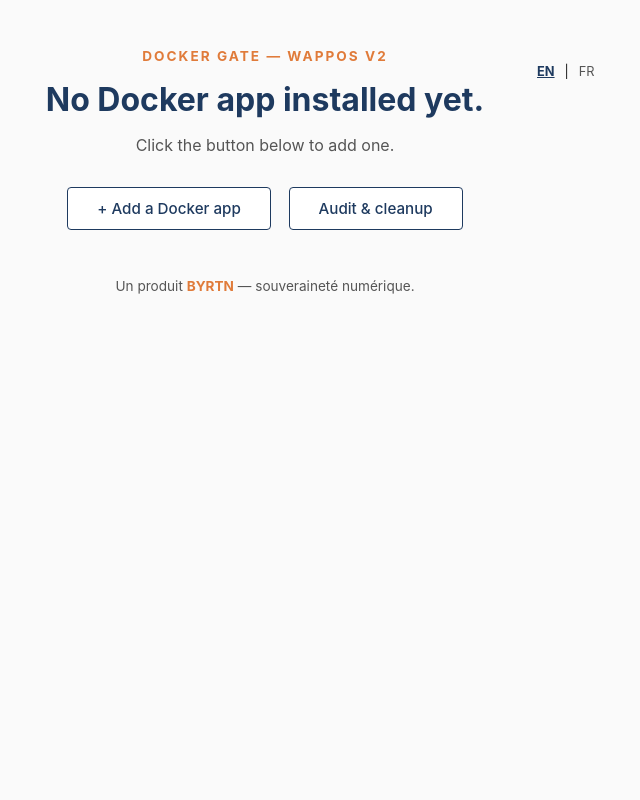
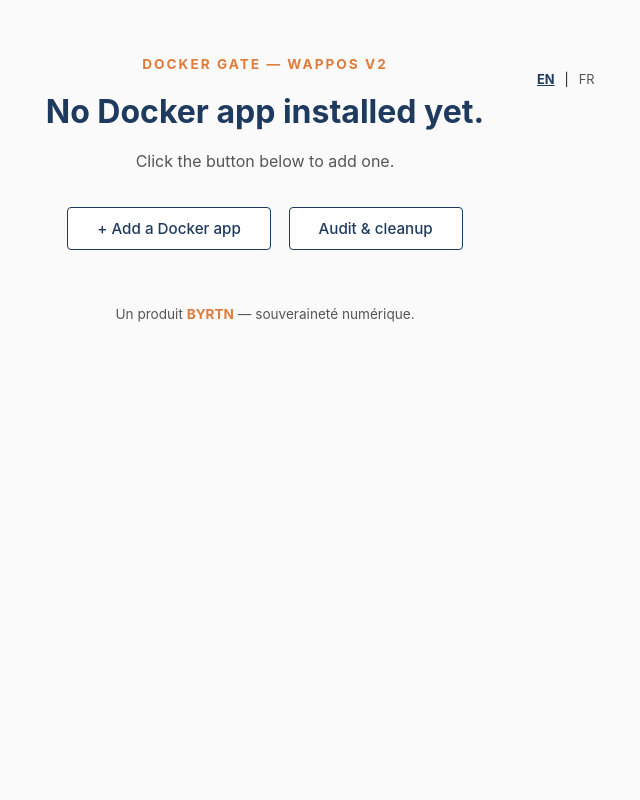
Before and after one commit to byrtn/docker_gate_ynh, a Flask app: page / in a window 1280 px wide. Shown: the whole page, without its empty margins (375-1015 px from the left). Run offline with Flask 3, Linux system fonts and the light colour scheme.

Commit message:
style(docker-gate): chantier 2 - aeration interface + robustesse mobile
Augmente legerement paddings/marges (body, cartes, champs, blocs mode,
footer) pour une interface plus aeree, sans changer structure ni contenu.
Ajoute une media query <480px pour redonner un peu de largeur utile aux
formulaires sur petit ecran. Verifie via rendu Jinja2 reel a 375px et
320px (cas domaine long + sous-domaine + config avancee) : aucun
debordement horizontal avant ni apres ce changement.

```diff
--- a/sources/templates/base.html
+++ b/sources/templates/base.html
@@ -24,7 +24,7 @@
     color: var(--color-text);
     font-family: 'Montserrat', -apple-system, 'Segoe UI', sans-serif;
     min-height: 100vh;
-    padding: 3rem 1.5rem 5rem;
+    padding: 3.5rem 1.5rem 5rem;
   }
   .wrap { max-width: 720px; margin: 0 auto; position: relative; }
   .eyebrow {
@@ -33,11 +33,11 @@
     letter-spacing: 0.15em;
     font-size: 0.85rem;
     text-transform: uppercase;
-    margin-bottom: 1rem;
+    margin-bottom: 1.25rem;
     text-align: center;
   }
-  h1 { font-size: clamp(1.4rem, 4vw, 2rem); font-weight: 700; margin-bottom: 1rem; text-align: center; color: var(--color-primary); }
-  p.lead { color: var(--color-text-dim); font-size: 1rem; text-align: center; margin-bottom: 2rem; }
+  h1 { font-size: clamp(1.4rem, 4vw, 2rem); font-weight: 700; margin-bottom: 1.25rem; text-align: center; color: var(--color-primary); }
+  p.lead { color: var(--color-text-dim); font-size: 1rem; text-align: center; margin-bottom: 2.25rem; }
   .btn {
     display: inline-block;
     border: 1px solid var(--color-primary);
@@ -59,13 +59,13 @@
     background: var(--color-bg-pure);
     border: 1px solid var(--color-border);
     border-radius: 8px;
-    padding: 1.2rem 1.5rem;
-    margin-bottom: 1rem;
+    padding: 1.4rem 1.6rem;
+    margin-bottom: 1.25rem;
     display: flex;
     justify-content: space-between;
     align-items: center;
     flex-wrap: wrap;
-    gap: 1rem;
+    gap: 1.25rem;
   }
   .card .info strong { font-size: 1.05rem; }
   .card .info span { display: block; color: var(--color-text-dim); font-size: 0.85rem; margin-top: 0.2rem; }
@@ -77,7 +77,7 @@
   .flash-warning { background: rgba(224, 123, 58, 0.1); border: 1px solid rgba(224, 123, 58, 0.5); }
   .summary-list { list-style: none; padding: 0; margin: 0; }
   .summary-list li { padding: 0.4rem 0; font-size: 0.9rem; }
-  .field { margin-bottom: 1.3rem; }
+  .field { margin-bottom: 1.6rem; }
   .field label { display: block; margin-bottom: 0.4rem; font-size: 0.9rem; color: var(--color-text); font-weight: 500; }
   .field select option {
     color: var(--color-text);
@@ -106,13 +106,23 @@
   }
   .text-input.monospace { font-family: 'Courier New', monospace; font-size: 0.85rem; }
   .field small { display: block; color: var(--color-text-dim); font-size: 0.8rem; margin-top: 0.3rem; }
-  .mode-block { border: 1px solid var(--color-border); border-radius: 6px; padding: 1rem; margin-bottom: 1rem; background: var(--color-bg-pure); }
-  .footer { text-align: center; margin-top: 3rem; font-size: 0.85rem; color: var(--color-text-dim); }
+  .mode-block { border: 1px solid var(--color-border); border-radius: 6px; padding: 1.25rem; margin-bottom: 1.5rem; background: var(--color-bg-pure); }
+  .footer { text-align: center; margin-top: 3.5rem; font-size: 0.85rem; color: var(--color-text-dim); }
   .footer b { color: var(--color-accent); }
   a { color: var(--color-primary-2); }
   .lang-switcher { position: absolute; top: 1rem; right: 1.5rem; font-size: 0.8rem; }
   .lang-switcher a { color: var(--color-text-dim); text-decoration: none; padding: 0.2rem 0.4rem; }
   .lang-switcher a.active { color: var(--color-primary); font-weight: 700; text-decoration: underline; }
+
+  /* Robustesse mobile (chantier 2, 16/07/2026) : un peu moins de marge
+     latérale sous 480px pour redonner de la largeur utile au contenu
+     (formulaires, cartes) sans rien casser — aucun débordement constaté
+     avant ce changement, ceci est un raffinement, pas un correctif. */
+  @media (max-width: 480px) {
+    body { padding: 2.5rem 1.1rem 4rem; }
+    .card { padding: 1.2rem 1.3rem; }
+    .mode-block { padding: 1rem; }
+  }
 </style>
 </head>
 <body>
```
